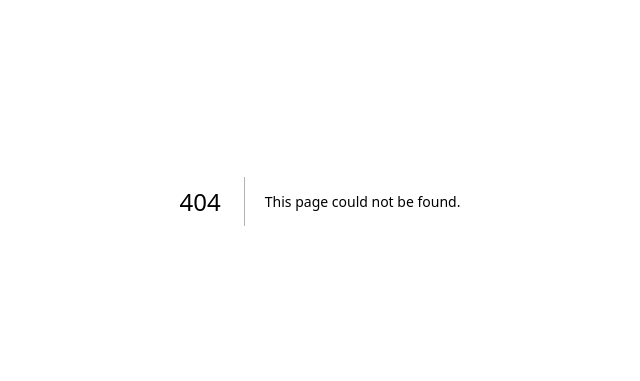
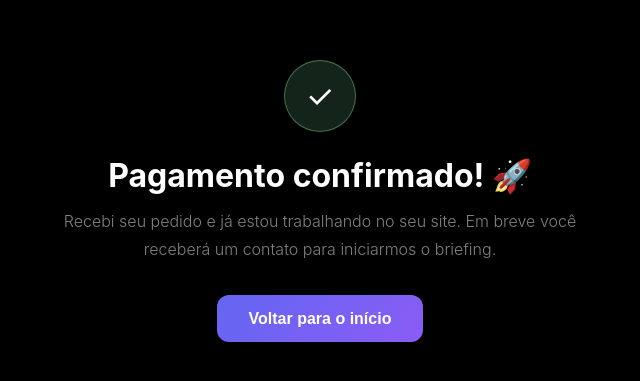
Before and after one commit to fermontanher/prompt-site, a Next.js app: page /sucesso in a window 1280 px wide. Before the commit this address had no page. Shown: the part 199-580 px from the top of the page, without its empty margins (320-960 px from the left). Built offline with nearby package versions, Linux system fonts and the light colour scheme.

Commit message:
Create sucesso.js

```diff
--- /dev/null
+++ b/pages/sucesso.js
@@ -0,0 +1,17 @@
+import { useRouter } from "next/router";
+export default function Sucesso() {
+  const router = useRouter();
+  const { plan } = router.query;
+  const planNames = { starter: "Starter", pro: "Pro", premium: "Premium" };
+  return (
+    <div style={{ minHeight:"100vh", background:"#000", display:"flex", alignItems:"center", justifyContent:"center", fontFamily:"Inter, sans-serif", padding:"2rem" }}>
+      <div style={{ textAlign:"center", maxWidth:520 }}>
+        <div style={{ width:72, height:72, borderRadius:"50%", background:"rgba(134,239,172,0.15)", border:"1px solid rgba(134,239,172,0.4)", display:"flex", alignItems:"center", justifyContent:"center", margin:"0 auto 1.5rem", fontSize:"2rem" }}>✓</div>
+        <h1 style={{ fontWeight:700, fontSize:"2rem", color:"white", marginBottom:"0.75rem" }}>Pagamento confirmado! 🚀</h1>
+        {plan && <p style={{ color:"#a5b4fc", fontWeight:500, marginBottom:"1rem" }}>Plano {planNames[plan] || plan}</p>}
+        <p style={{ fontWeight:300, color:"rgba(255,255,255,0.5)", lineHeight:1.75, marginBottom:"2rem" }}>Recebi seu pedido e já estou trabalhando no seu site. Em breve você receberá um contato para iniciarmos o briefing.</p>
+        <button onClick={() => router.push("/")} style={{ background:"linear-gradient(135deg,#6366f1,#8b5cf6)", color:"white", border:"none", borderRadius:12, padding:"0.9rem 2rem", fontSize:"1rem", fontWeight:600, cursor:"pointer" }}>Voltar para o início</button>
+      </div>
+    </div>
+  );
+}
```
